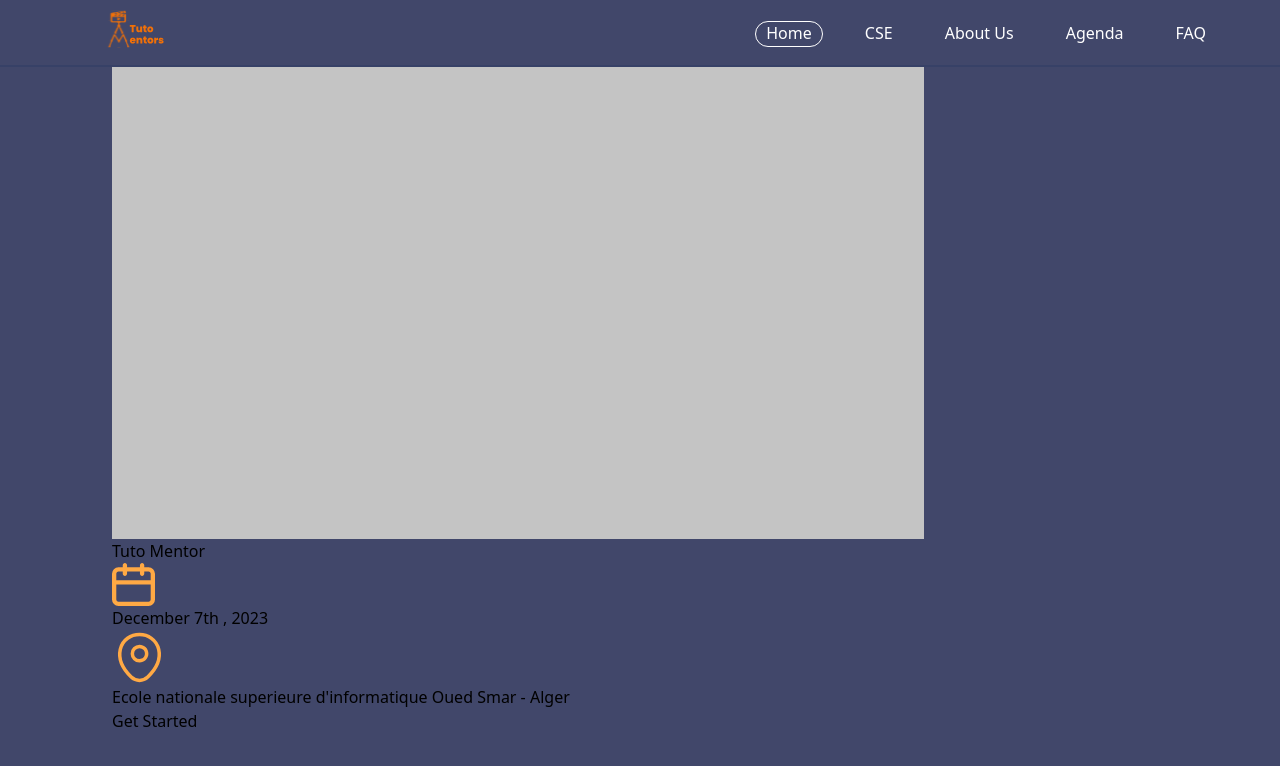
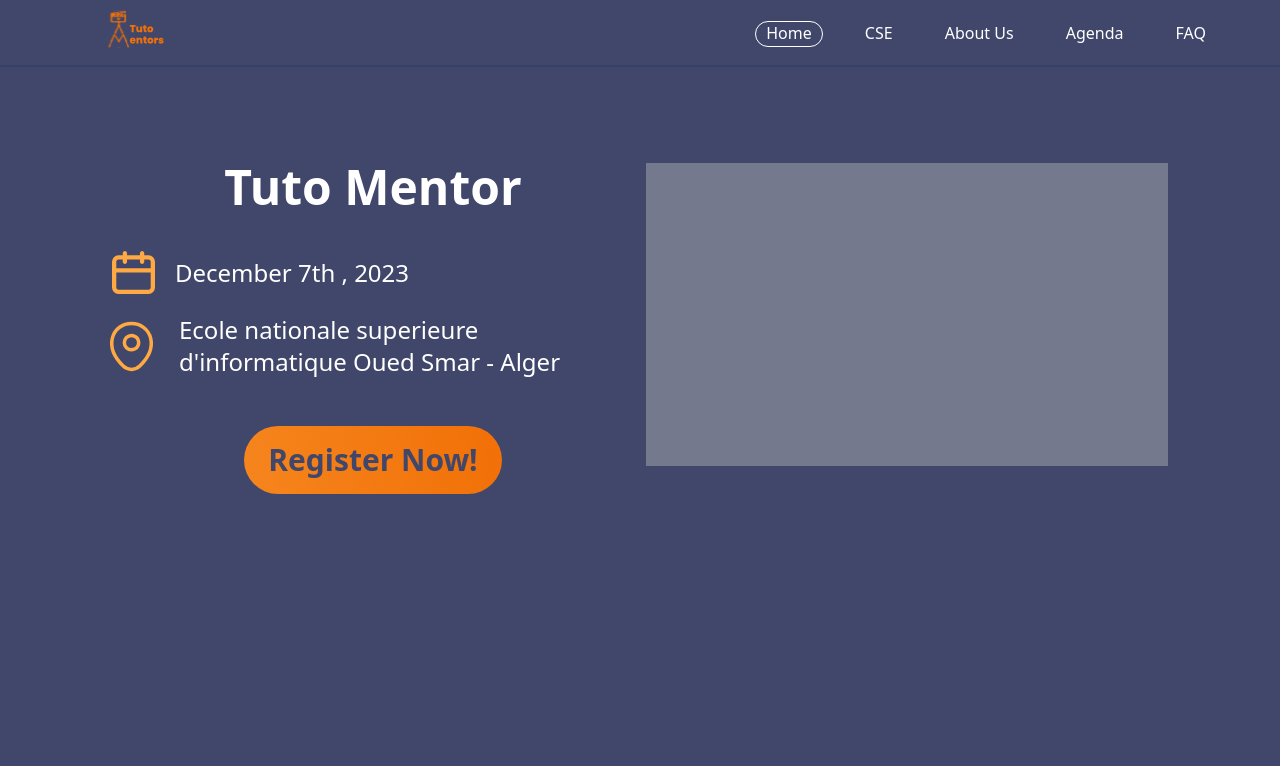
Before and after one commit to Ninou01/ESMS, a React (Vite) app: page / in a window 1280 px wide. Shown: the top 766 px of the page. Built offline with nearby package versions, Linux system fonts and the light colour scheme.

Commit message:
styling home, about us and cse page

```diff
--- a/src/pages/Aboutus.jsx
+++ b/src/pages/Aboutus.jsx
@@ -2,18 +2,20 @@
 import longLogo from '../assets/Long LOGO 3.svg'
 const Aboutus = () => {
   return (
-    <div>
-      <h1>What’s Tuto-Mentors?</h1>
-      <div>
-        <div>
-          Tuto-Mentors is a three-day event focusing on computer tutorial creation.
-          Enthusiasts and experts collaborate to produce instructional videos,
-          competing for the best educational content title.
-          The goal is to promote knowledge sharing, emphasizing participants'
-          technical and communication skills.
+    <div className='mt-12 text-white mb-12 md:mb-0'>
+      <h1 className='text-center text-[7.7vw] font-bold md:text-6xl'>What’s Tuto-Mentors?</h1>
+      <div className='mt-10 md:flex'>
+        <div className='mb-10 md:mb-0 md:flex md:items-center md:text-xl md:w-1/2' style={{wordSpacing: '1rem'}}>
+          <p>
+            Tuto-Mentors is a three-day event focusing on computer tutorial creation.
+            Enthusiasts and experts collaborate to produce instructional videos,
+            competing for the best educational content title.
+            The goal is to promote knowledge sharing, emphasizing participants'
+            technical and communication skills.
+          </p>
         </div>
-        <div>
-          <img src={longLogo} alt="tuto-it" />
+        <div className='md:flex md:items-center md:w-1/2'>
+          <img src={longLogo} alt="tuto-it" className='md:w-4/5 md:m-auto' />
         </div>
       </div>
     </div>
--- a/src/pages/Cse.jsx
+++ b/src/pages/Cse.jsx
@@ -1,23 +1,26 @@
-import IOS from '../assets/IOS.svg'
+/* eslint-disable react/no-unescaped-entities */
+import CSE from '../assets/cse.svg'
 const Cse = () => {
     return (
-      <div>
-        <div>
-          <h1>ABOUT CSE</h1>
+      <div className='mt-12 text-white mb-12 md:mb-0'>
+        <h1 className='text-center text-[7.7vw] font-bold md:text-6xl'>ABOUT CSE</h1>
+        <div className=' md:flex'>
+          <div className='md:w-1/2 md:flex md:items-center mt-0 mb-10'>
+            <div className='md:mb-0 md:text-xl mt-10 '>
+              <p>CSE -Club Scientifique de l'ESI- is a student club at the Higher National School of Computer Science, Algiers.</p>
+              <p>It is created for computer science, high technology, robotics, design and anything else technology-related enthusiasts.</p>
               <p>
-            {`
-            CSE -Club Scientifique de l'ESI- is a student club at the Higher National School of Computer Science, Algiers.
-            It is created for computer science, high technology, robotics, design and anything else technology-related enthusiasts.
                 CSE's activities made it establish
                 itself on a national & international
                 scale and became one of the
                 country's largest & most active
                 clubs.
-            `}
               </p>
             </div>
-        <div>
-            <img src={IOS} alt="ios" />
+          </div>
+          <div className='md:flex md:items-center md:w-1/2'>
+            <img src={CSE} alt="cse" className='md:w-4/5 md:m-auto'/>
+          </div>
         </div>
       </div>
     )
--- a/src/pages/Home.jsx
+++ b/src/pages/Home.jsx
@@ -5,24 +5,27 @@ import location from "../assets/location.svg";
 
 const Home = () => {
   return (
-    <div>
-      <div>
-        <h1 className='md:hidden'>Tuto Mentor</h1>
-        <img src={Rectangle} alt="Rectangle" />
+    <div className='text-white pt-10 md:flex md:flex-row-reverse md:gap-3 md:items-start md:mt-24 md:h-auto md:pt-0'>
+      <div className='mb-16 md:w-1/2'>
+        <h1 className='md:hidden text-center text-[8vw] font-bold mb-10'>Tuto Mentor</h1>
+        <div className='w-full min-h-[200px] overflow-hidden opacity-40'>
+          <img src={Rectangle} alt="Rectangle" />
+        </div>
       </div>
-      <div>
-        <h1 className='sm:hidden md:block'>Tuto Mentor</h1>
-          <span>
+      <div className='md:w-1/2'>
+        <h1 className='hidden md:block text-[8vw] font-bold mb-10 md:text-5xl text-center'>Tuto Mentor</h1>
+          <span className='flex items-center justify-start text-[7.5vw] md:text-2xl gap-5 mb-5'>
             <img src={calendar} alt="calendar" />
             <p>December 7th , 2023</p>
           </span>
-          <span>
-            <img src={location} alt="location" />
-            <p className='sm:hidden md:block'>Ecole nationale superieure d'informatique Oued Smar - Alger</p>
+          <span className='flex items-center justify-start text-[7.5vw] md:text-2xl gap-5 mb-12'>
+            <img src={location} alt="location" className='-ml-2 '/>
+            <p className='hidden md:block'>Ecole nationale superieure d'informatique Oued Smar - Alger</p>
             <p className='md:hidden'>ESI-Oued Smar-Alger </p>
           </span>
-          <button>
-            Get Started
+          <button className='text-primary text-6xl md:text-3xl rounded-full font-bold text-center
+          block m-auto px-6 py-4 bg-[linear-gradient(-100deg,_#F17007,_#f6851d)] cursor-pointer'>
+            Register Now!
           </button>
       </div>
     </div>
```
Also changed, not shown: src/assets/IOS.svg (deleted), src/assets/cse.svg (added). Lines whose indentation alone changed are shown as unchanged.
